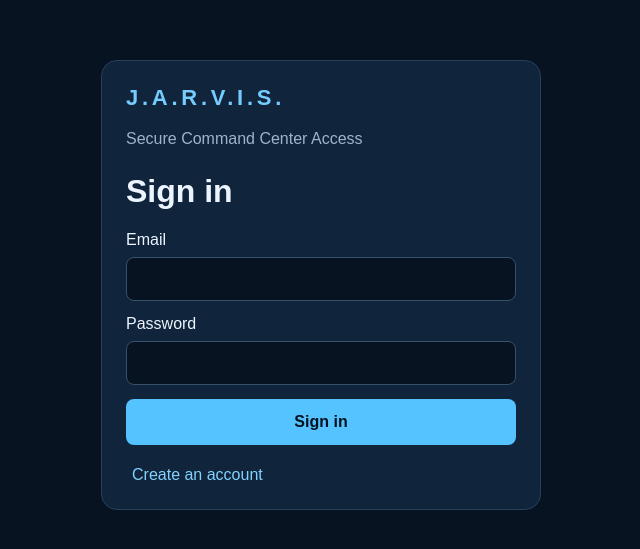
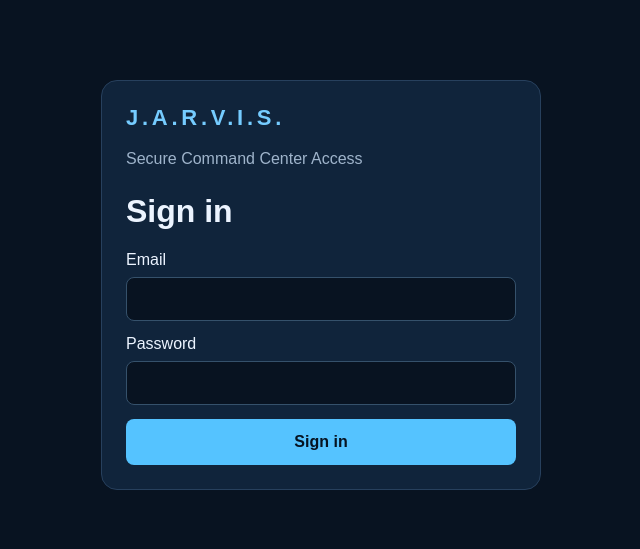
Before and after one commit to agome001/jarvis-command-center, a Next.js app: page /login in a window 1280 px wide. Shown: the part 115-664 px from the top of the page, without its empty margins (319-959 px from the left). Built offline with nearby package versions, Linux system fonts and the light colour scheme.

Commit message:
Hide public signup option from private JARVIS login

```diff
--- a/app/login/page.tsx
+++ b/app/login/page.tsx
@@ -5,7 +5,7 @@ import { getSupabase } from "../../lib/supabase";
 
 export default function Login() {
   const router = useRouter();
-  const [mode, setMode] = useState<"login"|"signup">("login");
+  const mode = "login";
   const [email, setEmail] = useState("");
   const [password, setPassword] = useState("");
   const [message, setMessage] = useState("");
@@ -40,7 +40,7 @@ export default function Login() {
         <button disabled={busy} style={{padding:14,background:"#55c3ff",color:"#061321",border:0,borderRadius:8,fontWeight:700}}>{busy?"Please wait...":mode==="login"?"Sign in":"Register"}</button>
       </form>
       {message && <p role="status" className="muted">{message}</p>}
-      <button style={{background:"transparent",border:0,color:"#82d2ff",marginTop:20}} onClick={()=>{setMode(mode==="login"?"signup":"login");setMessage("");}}>{mode==="login"?"Create an account":"Already have an account? Sign in"}</button>
+
     </div>
   </main>;
 }
```
